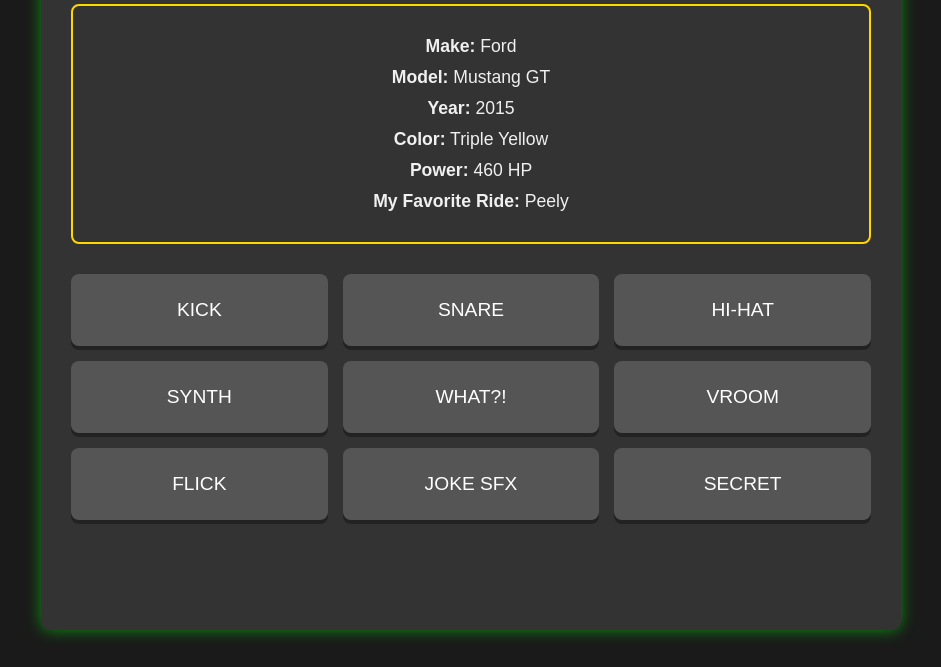
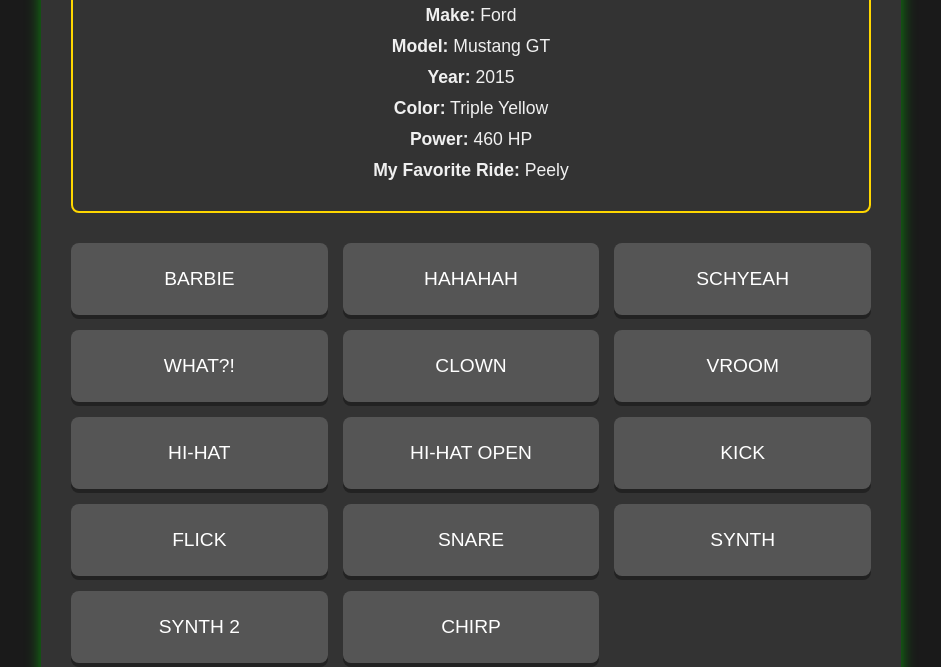
Before and after one commit to mariamshalabi-cys/AdemsBeatLab, a plain HTML site: page index.html in a window 1280 px wide. Shown: the part 140-807 px from the top of the page, without its empty margins (169-1110 px from the left). Drawn offline with Linux system fonts and the light colour scheme.

Commit message:
Update index.html

```diff
--- a/index.html
+++ b/index.html
@@ -11,22 +11,32 @@
     <div class="container">
         <h1>Welcome to the GT Beat Lab</h1>
         <div id="car-info">
-            </div>
+        </div>
 
         <div id="beat-pad">
+            <button class="beat-button" id="barbieBtn" data-sound="barbie.mp3">BARBIE</button>
+            <button class="beat-button" id="cartiHahahahBtn" data-sound="carti_hahahah.mp3">HAHAHAH</button>
+            <button class="beat-button" id="cartiSCHYEAHBtn" data-sound="carti_SCHYEAH.mp3">SCHYEAH</button>
+            <button class="beat-button" id="cartiWhatBtn" data-sound="carti_what.mp3">WHAT?!</button>
+            <button class="beat-button" id="clownHornBtn" data-sound="clown_horn.mp3">CLOWN</button>
+            <button class="beat-button" id="engineRevBtn" data-sound="engine_rev.mp3">VROOM</button>
+            <button class="beat-button" id="hihatClosedBtn" data-sound="hihat_closed.mp3">HI-HAT</button>
+            <button class="beat-button" id="hihatOpenBtn" data-sound="hihat_open.mp3">HI-HAT OPEN</button>
             <button class="beat-button" id="kickBtn" data-sound="kick.mp3">KICK</button>
+            <button class="beat-button" id="lighterBtn" data-sound="lighter.mp3">FLICK</button>
             <button class="beat-button" id="snareBtn" data-sound="snare.mp3">SNARE</button>
-            <button class="beat-button" id="hihatClosedBtn" data-sound="hihat_closed.mp3">HI-HAT</button>
-            <button class="beat-button" id="synthBtn" data-sound="synth_pad.mp3">SYNTH</button>
-            <button class="beat-button" id="cartiWhatBtn" data-sound="carti_what.mp3">WHAT?!</button>
-            <button class="beat-button" id="engineRevBtn" data-sound="engine_rev.mp3">VROOM</button>
-            <button class="beat-button" id="lighterBtn" data-sound="lighter.mp3">FLICK</button>
-            <button class="beat-button" id="sillySoundBtn" data-sound="clown_horn.mp3">JOKE SFX</button>
-            <button class="beat-button" id="secretMsgBtn" data-sound="carti_slatt.mp3">SECRET</button>
+            <button class="beat-button" id="synthChordBtn" data-sound="synth_chord.mp3">SYNTH</button>
+            <button class="beat-button" id="synthChord2Btn" data-sound="synth_chord.mp3-2.mp3">SYNTH 2</button>
+            <button class="beat-button" id="tireChirpBtn" data-sound="tire_chirp.mp3">CHIRP</button>
+        </div>
+
+        <div id="controls">
+            <button class="control-button" id="playBtn">Play Beat</button>
+            <button class="control-button" id="clearBtn">Clear Beat</button>
         </div>
 
         <div id="message-area">
-            </div>
+        </div>
     </div>
 
     <script src="script.js"></script>
```
